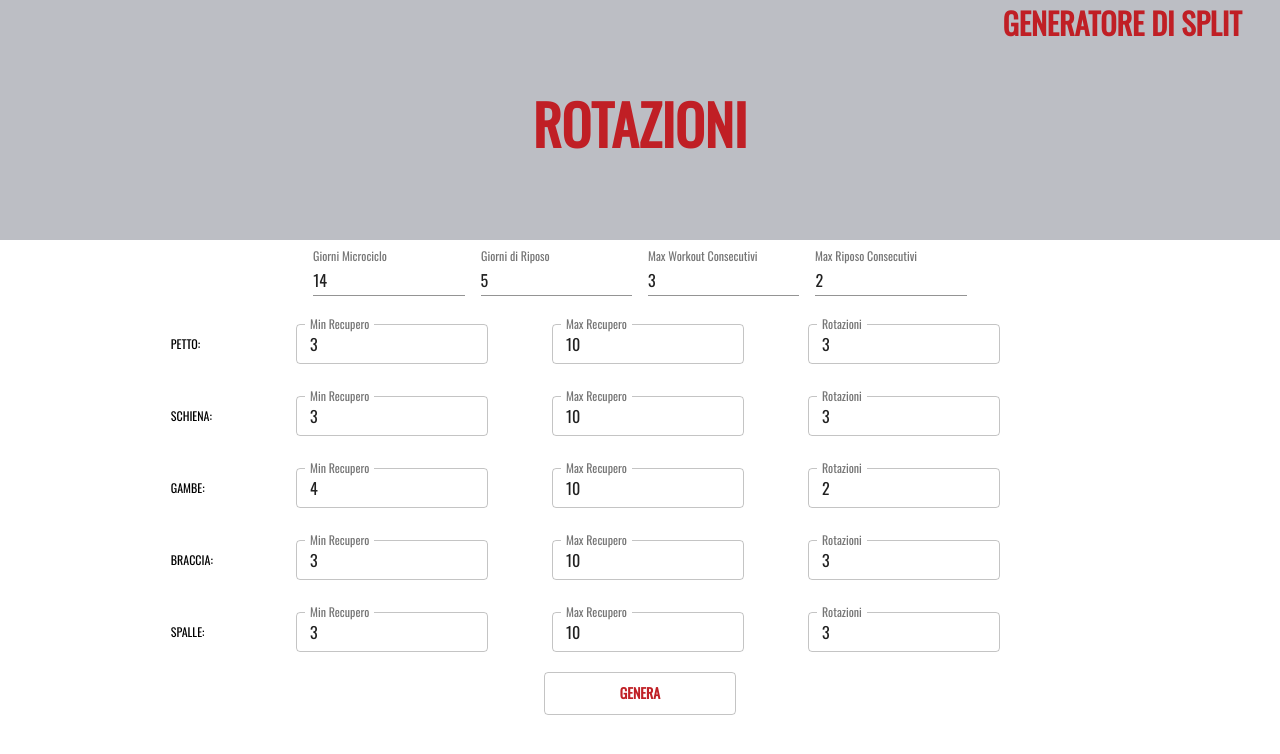
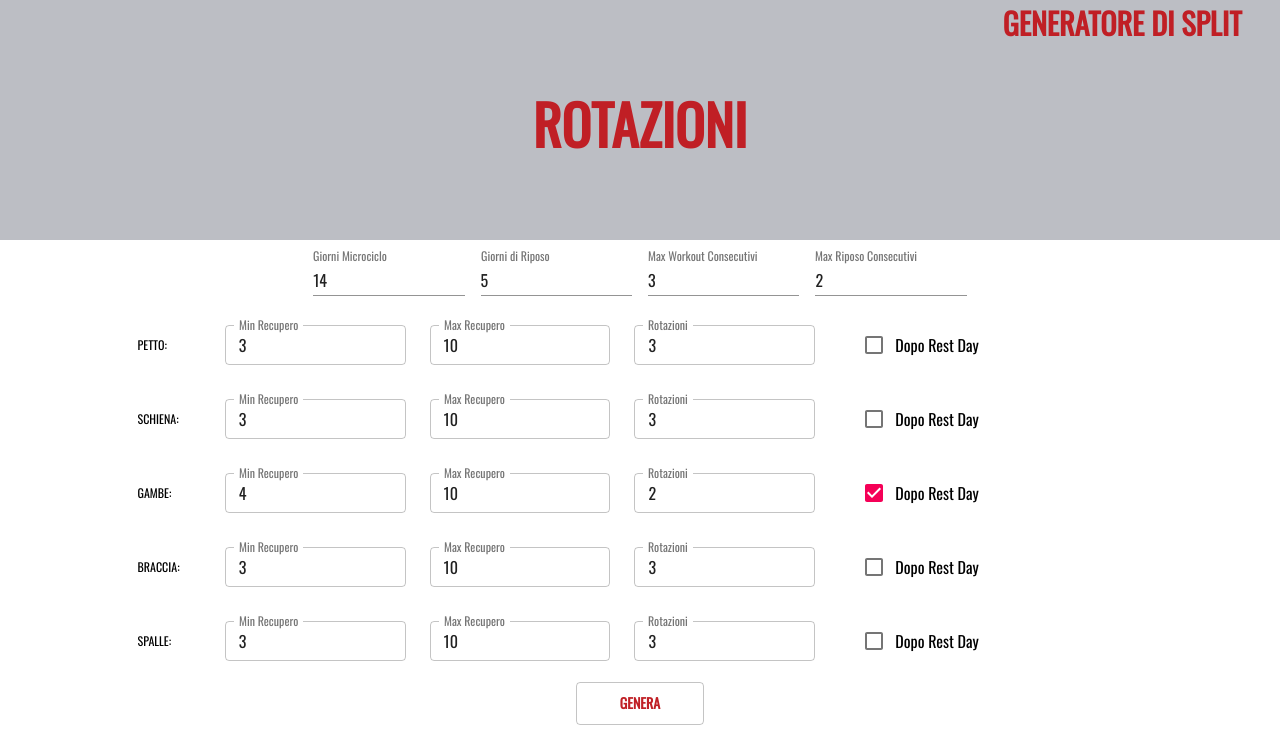
Before and after one commit to crybot/Rotazioni, a React (Create React App) app in the folder webapp/: page / in a window 1280 px wide. Shown: the top 754 px of the page. Built offline with nearby package versions, Linux system fonts and the light colour scheme.

Commit message:
Add checkboxes

```diff
--- a/webapp/src/Form.js
+++ b/webapp/src/Form.js
@@ -22,18 +22,23 @@ const defaultState = {
   chest_rest_min: 3,
   chest_rest_max: 10,
   chest_rotations: 3,
+  chest_after_rest: false,
   back_rest_min: 3,
   back_rest_max: 10,
   back_rotations: 3,
+  back_after_rest: false,
   legs_rest_min: 4,
   legs_rest_max: 10,
+  legs_after_rest: true,
   legs_rotations: 2,
   arms_rest_min: 3,
   arms_rest_max: 10,
   arms_rotations: 3,
+  arms_after_rest: false,
   delts_rest_min: 3,
   delts_rest_max: 10,
   delts_rotations: 3,
+  delts_after_rest: false,
 }
 
 function SplitTable(props) {
@@ -105,7 +110,9 @@ function Form(props) {
       // Computed property names
       // keys of the objects are computed dynamically
       ...state,
-      [event.target.name] : event.target.value
+      [event.target.name] : (event.target.value
+        ? event.target.value // `value` is not defined for Checkbox
+        : event.target.checked)
     })
   }
 
@@ -115,12 +122,6 @@ function Form(props) {
     for ( var key in state ) {
       form_data.append(key, state[key]);
     }
-    // TODO: add after_rest checkboxes
-    form_data.append('chest_after_rest', false)
-    form_data.append('back_after_rest', false)
-    form_data.append('legs_after_rest', false)
-    form_data.append('arms_after_rest', false)
-    form_data.append('delts_after_rest', false)
 
     var requestOptions = {
       method: 'POST',
@@ -154,7 +155,7 @@ function Form(props) {
       <InputGroup name="delts" value={state} label="SPALLE" onChange={handleChange}/>
       <Button
         onClick={handleSubmit} align="left" variant="outlined"
-        style={{color: "#c01f25", width: "15%", height: "6ch"}}>
+        style={{color: "#c01f25", width: "10%", height: "6ch"}}>
         <strong>GENERA</strong> </Button>
       <SplitTable days={state.days} split={split}/>
 
--- a/webapp/src/InputGroup.js
+++ b/webapp/src/InputGroup.js
@@ -1,5 +1,6 @@
 import React from 'react';
-import { Typography, Grid, TextField } from '@material-ui/core';
+import { Checkbox, Typography, Grid, TextField } from '@material-ui/core';
+import FormControlLabel from '@material-ui/core/FormControlLabel';
 import { makeStyles } from '@material-ui/core/styles';
 import '@fontsource/roboto';
 
@@ -50,6 +51,17 @@ function InputGroup(props) {
               value={props.value[props.name + '_rotations']} label="Rotazioni"
               variant="outlined" onChange={props.onChange}/>
           </Grid>
+          <Grid item xs>
+            <FormControlLabel
+              control={
+                <Checkbox
+                  name={props.name + '_after_rest'}
+                  checked={props.value[props.name + '_after_rest']}
+                  onChange={props.onChange}
+                  />
+              }
+              label="Dopo Rest Day" />
+          </Grid>
 
         </Grid>
       </form>
```
